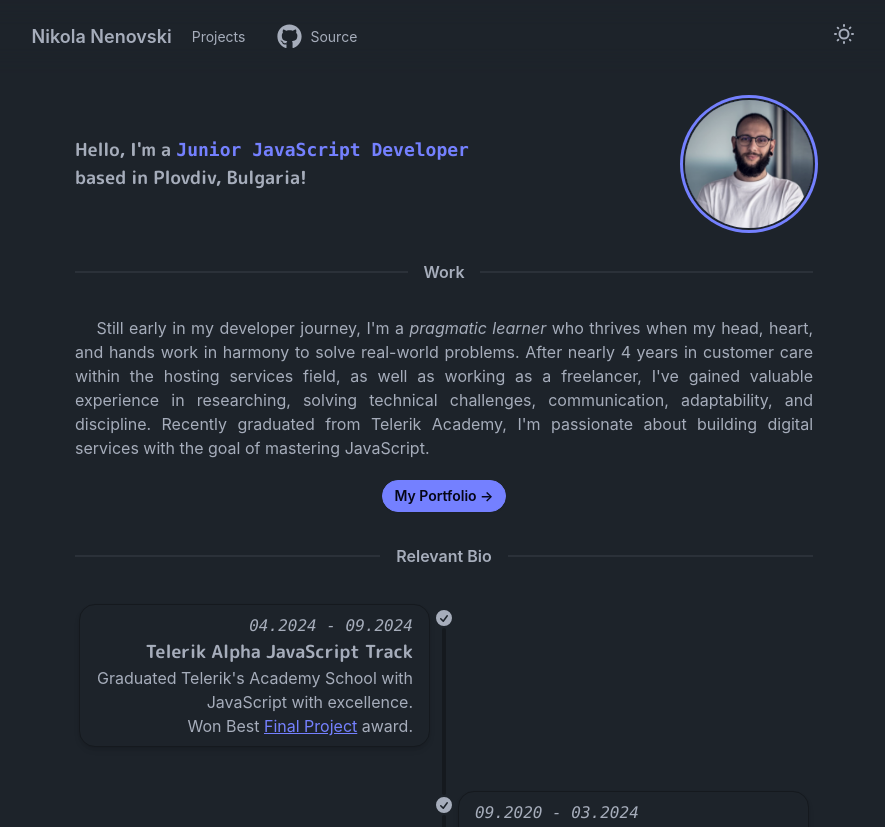
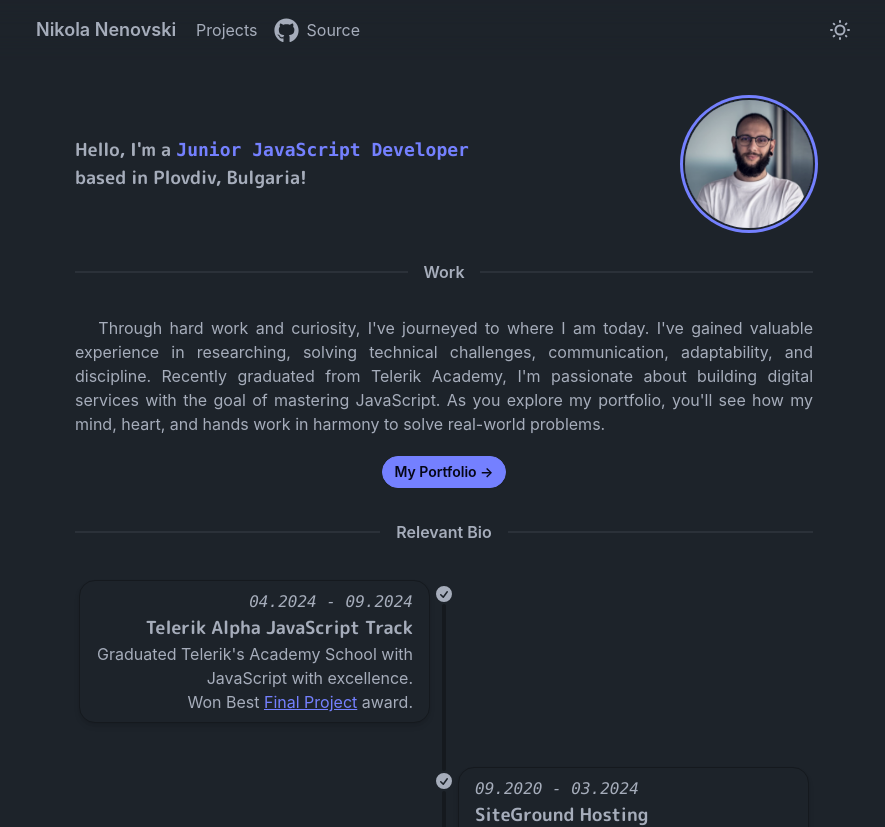
Before and after one commit to Nickslabcode/portfolio-ts, a React (Vite) app: page / in a window 1280 px wide. Shown: the top 827 px of the page, without its empty margins (196-1081 px from the left). Built offline with nearby package versions, Linux system fonts and the light colour scheme.

Commit message:
updated navbar buttons. Updated home view. Updated Projects layout, replacing flex with grid

```diff
--- a/index.html
+++ b/index.html
@@ -2,7 +2,7 @@
 <html lang="en">
   <head>
     <meta charset="UTF-8" />
-    <link rel="icon" type="image/svg+xml" href="/vite.svg" />
+    <link rel="icon" type="image/png" href="public/favicon.png" />
     <meta name="viewport" content="width=device-width, initial-scale=1.0" />
     <title>Nikola Nenovski Portfolio</title>
   </head>
--- a/src/components/Navbar.tsx
+++ b/src/components/Navbar.tsx
@@ -4,7 +4,7 @@ import { FaGithub } from 'react-icons/fa';
 
 const Navbar = () => {
   return (
-    <div className="flex justify-around items-center backdrop-blur-md fixed left-0 right-0  z-10 top-0 py-2">
+    <div className="flex justify-around items-center backdrop-blur-md fixed left-0 right-0  z-10 top-0 py-4">
       <div className="flex items-center">
         <div className="dropdown">
           <div
@@ -29,17 +29,17 @@ const Navbar = () => {
           </div>
           <ul
             tabIndex={0}
-            className="menu menu-sm items-center dropdown-content bg-base-100 rounded-box z-[1] mt-3 w-52 p-2 shadow"
+            className="menu menu-sm gap-2 items-center dropdown-content bg-base-100 rounded-box z-[1] mt-3 w-52 p-2 shadow"
           >
             <li>
-              <Link to="/projects" className="link-hover">
+              <Link to="/projects" className="link-hover text-base">
                 Projects
               </Link>
             </li>
             <li>
               <a
                 href="https://github.com/Nickslabcode/portfolio-ts"
-                className="flex gap-2 link-hover"
+                className="flex gap-2 link-hover text-base"
                 target="_blank"
               >
                 <FaGithub size={25} />
@@ -57,16 +57,16 @@ const Navbar = () => {
           </Link>
         </div>
         <div className="hidden lg:flex">
-          <ul className="menu menu-horizontal px-1 items-center">
+          <ul className=" ml-4 flex gap-4 px-1 items-center">
             <li>
-              <Link to="/projects" className="link-hover">
+              <Link to="/projects" className="link-hover text-base">
                 Projects
               </Link>
             </li>
             <li>
               <a
                 href="https://github.com/Nickslabcode/portfolio-ts"
-                className="flex gap-2 link-hover"
+                className="flex gap-2 link-hover text-base"
                 target="_blank"
               >
                 <FaGithub size={25} />
@@ -76,9 +76,7 @@ const Navbar = () => {
           </ul>
         </div>
       </div>
-      <div className="text-end">
-        <ThemeController />
-      </div>
+      <ThemeController />
     </div>
   );
 };
--- a/src/components/ProjectCard.tsx
+++ b/src/components/ProjectCard.tsx
@@ -14,7 +14,7 @@ const ProjectCard: React.FC<ProjectCardProps> = ({ project }) => {
 
   return (
     <motion.div
-      className="card bg-base-100 w-80 shadow-xl"
+      className="card bg-base-100 w-fit shadow-xl"
       initial={{ opacity: 0, y: 20 }}
       animate={{ opacity: 1, y: 0 }}
       exit={{ opacity: 0, y: 20 }}
--- a/src/components/Timeline.tsx
+++ b/src/components/Timeline.tsx
@@ -55,7 +55,7 @@ const Timeline: React.FC = () => {
         </div>
         <div className="timeline-end mb-10 md:text-start timeline-box shadow-md">
           <time className="font-mono italic">09.2020 - 03.2024</time>
-          <h2 className="text-lg font-semibold">Siteground Hosting</h2>
+          <h2 className="text-lg font-semibold">SiteGround Hosting</h2>
           Provided expert technical support to global clients in English,
           resolving issues related to WordPress, DNS, domain management, FTP,
           email and SSH configuration.
--- a/src/views/DetailedProjectView.tsx
+++ b/src/views/DetailedProjectView.tsx
@@ -34,7 +34,7 @@ const DetailedProjectView: React.FC = () => {
   }, [project.slug]);
 
   return (
-    <div className="flex flex-col items-center justify-center pt-10 gap-5">
+    <div className="flex flex-col items-center justify-center pt-10 gap-5 mt-5">
       <div className="w-3/4">
         <Breadcrumbs currentViewTitle={project.title} />
         {isLoading ? (
--- a/src/views/Home.tsx
+++ b/src/views/Home.tsx
@@ -52,14 +52,13 @@ const Home = () => {
         transition={{ duration: 0.5, ease: 'easeInOut' }}
       >
         <p>
-          &emsp; Still early in my developer journey, I'm a{' '}
-          <i>pragmatic learner</i> who thrives when my head, heart, and hands
-          work in harmony to solve real-world problems. After nearly 4 years in
-          customer care within the hosting services field, as well as working as
-          a freelancer, I've gained valuable experience in researching, solving
+          &emsp; Through hard work and curiosity, I've journeyed to where I am
+          today. I've gained valuable experience in researching, solving
           technical challenges, communication, adaptability, and discipline.
           Recently graduated from Telerik Academy, I'm passionate about building
-          digital services with the goal of mastering JavaScript.
+          digital services with the goal of mastering JavaScript. As you explore
+          my portfolio, you'll see how my mind, heart, and hands work in harmony
+          to solve real-world problems.
         </p>
       </motion.div>
       <Button
--- a/src/views/Projects.tsx
+++ b/src/views/Projects.tsx
@@ -11,7 +11,7 @@ const Projects: React.FC = () => {
 
   return (
     <motion.div
-      className="flex flex-col items-center justify-center pt-10 gap-5"
+      className="flex flex-col items-center justify-center pt-10 gap-5 mt-5"
       layoutId="underline"
       initial={{ opacity: 0, y: 20 }}
       animate={{ opacity: 1, y: 0 }}
@@ -19,7 +19,7 @@ const Projects: React.FC = () => {
       transition={{ duration: 0.5, ease: 'easeInOut' }}
     >
       <Divider value="Work" />
-      <div className="w-3/4 flex flex-wrap justify-center xl:justify-start gap-3">
+      <div className="w-3/4 grid grid-cols-1 lg:grid-cols-2 justify-between gap-3">
         {projects.map((project: Project) => (
           <ProjectCard key={project.title} project={project} />
         ))}
```
Also changed, not shown: public/favicon.png (added).
